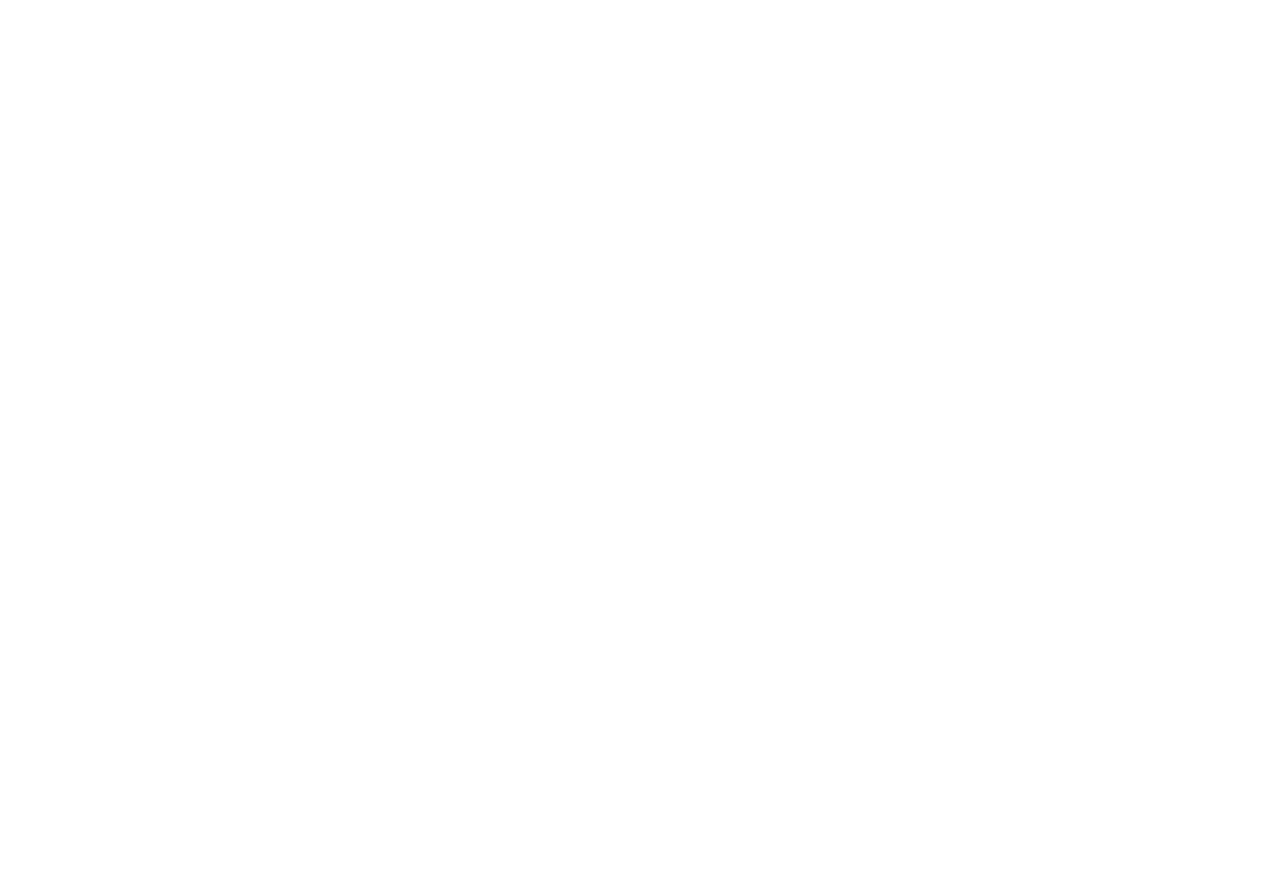
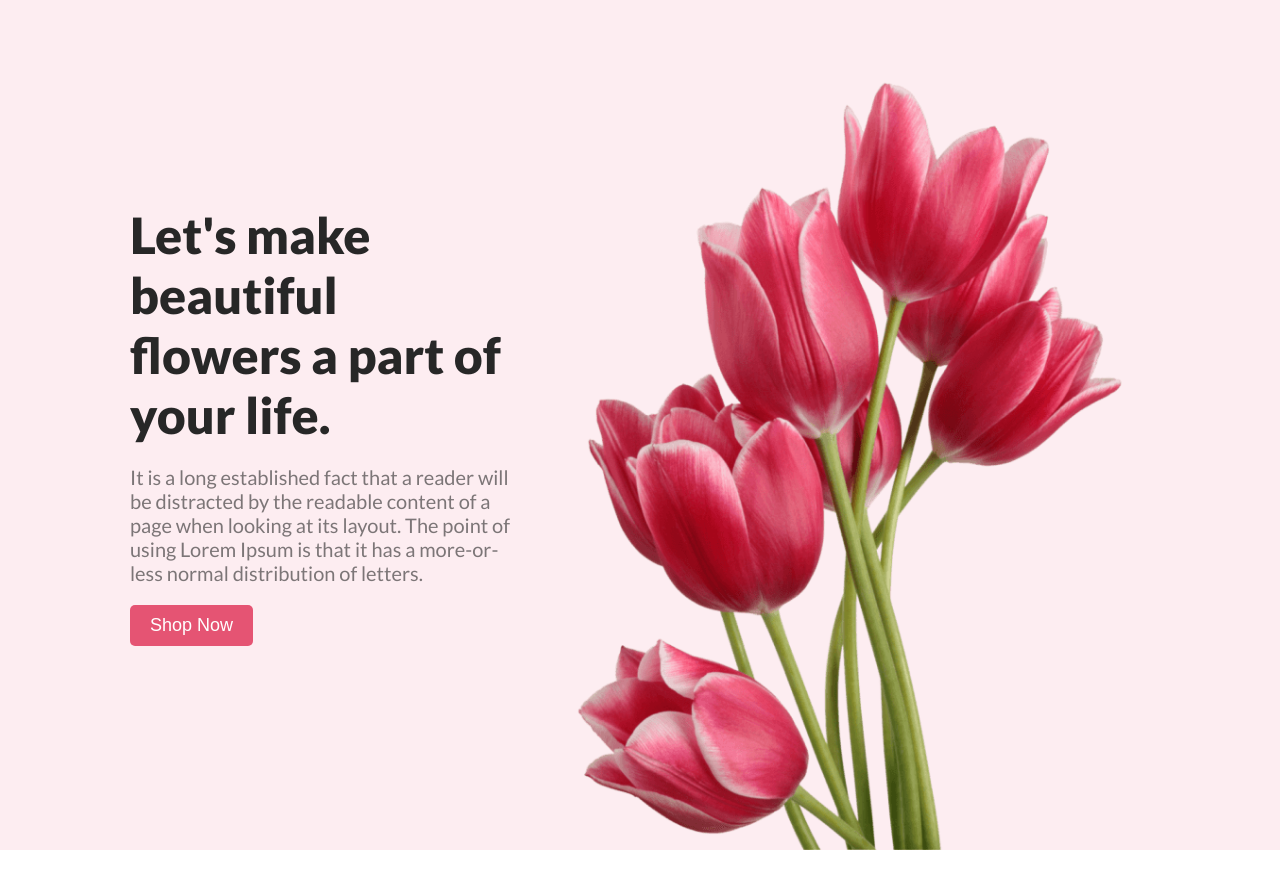
Before and after one commit to safia-nusrat-official/flower-shop-repository, a plain HTML site: page index.html in a window 1280 px wide. Before the commit the page ends 800 px from the top, so only its background shows below. Drawn offline with Linux system fonts and the light colour scheme.

Commit message:
Hero-Section Complete

```diff
--- a/index.html
+++ b/index.html
@@ -1,11 +1,31 @@
 <!DOCTYPE html>
 <html lang="en">
-<head>
-    <meta charset="UTF-8">
-    <meta name="viewport" content="width=device-width, initial-scale=1.0">
-    <title>Document</title>
-</head>
-<body>
-
-</body>
+  <head>
+    <meta charset="UTF-8" />
+    <meta name="viewport" content="width=device-width, initial-scale=1.0" />
+    <title>Flower Shop</title>
+    <link rel="stylesheet" href="style.css" />
+  </head>
+  <body>
+    <header>
+      <section class="hero-section">
+        <div class="side-contents">
+          <h1>Let's make beautiful flowers a part of your life.</h1>
+          <p>
+            It is a long established fact that a reader will be distracted by
+            the readable content of a page when looking at its layout. The point
+            of using Lorem Ipsum is that it has a more-or-less normal
+            distribution of letters.
+          </p>
+          <button class="btn-primary">Shop Now</button>
+        </div>
+        <img src="/assets/flower-images/pngwing 10.png" alt="red tulips" class="hero-image"/>
+      </section>
+      <div class="background"></div>
+    </header>
+    <main>
+        <section></section>
+    </main>
+    <footer></footer>
+  </body>
 </html>
--- /dev/null
+++ b/style.css
@@ -0,0 +1,69 @@
+@import url('https://fonts.googleapis.com/css2?family=Lato:wght@100;300;400;700;900&display=swap');
+
+body{
+    font-family: Lato;
+    margin: 0;
+}
+.text-primary{
+    color: #E55473;
+}
+.btn-primary{
+    background-color: #E55473;
+    color: #fff;
+    border: none;
+    border-radius: 5px;
+}
+header{
+    position: relative;
+}
+.hero-section{
+    display: flex;
+    padding: 0 130px;
+    position: relative;
+    height: 850px;
+    background: transparent;
+}
+.hero-section .side-contents{
+    display: flex;
+    justify-content: center;
+    flex-direction: column;
+    padding-right: 35px;
+}
+.hero-section .side-contents h1{
+    font-weight: 900;
+    font-size: 50px;
+    color: #272727;
+    margin: 0;
+}
+.side-contents button{
+    padding: 10px 20px;
+    width: fit-content;
+    font-weight: 500;
+    font-size: 18px;
+}
+.side-contents p{
+    color: #272727;
+    opacity: 0.6;
+    margin: 20px 0 20px 0;
+    font-size: 20px;
+}
+header .background{
+    position: absolute;
+    top: 0;
+    z-index: -1;
+    height: 100%;
+    width: 100%;
+    background-color: #E55473;
+    opacity: 0.1;
+}
+.hero-section .hero-image{
+    width: 600px;
+    height: 770px;
+    align-self: flex-end;
+}
+
+/*Main*/
+main section{
+    height: 850px;
+    background-color: #fff;
+}
```
Also changed, not shown: assets/flower-images/Flower 01.png (added), assets/flower-images/Rectangle 4.png (added), assets/flower-images/Rectangle 5.png (added), assets/flower-images/Rectangle 6.png (added), assets/flower-images/Rectangle 9.png (added), assets/flower-images/pngwing 10.png (added), assets/flower-images/pngwing 5.png (added), assets/flower-images/pngwing 6.png (added), assets/flower-images/pngwing 7.png (added), assets/flower-images/pngwing 8.png (added), assets/icon-images/Group 57.png (added), assets/icon-images/Group 58.png (added), assets/icon-images/Group 59.png (added).
